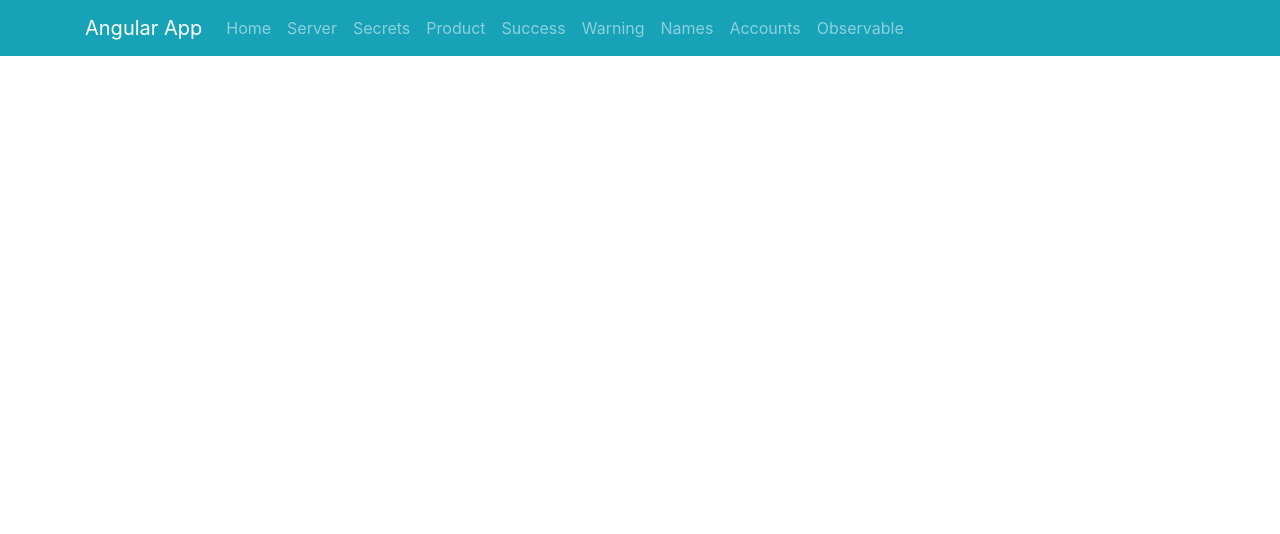
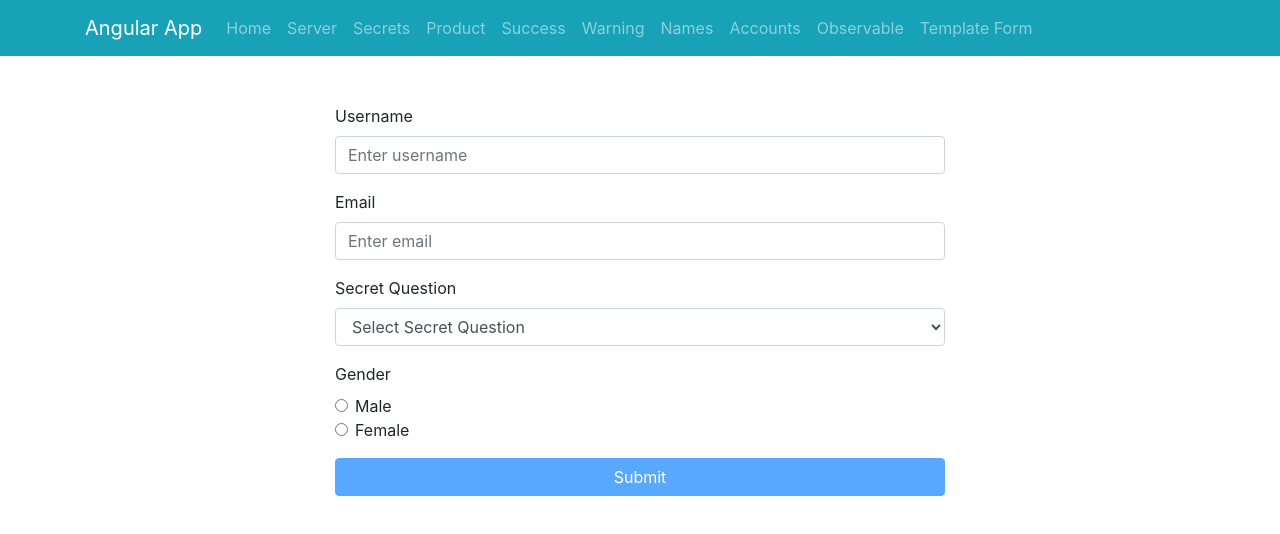
Before and after one commit to Manoj-14/Java-FSD-Phase-5, an Angular app in the folder A01Intro/: page /TemplateForm in a window 1280 px wide. Before the commit this address led to /. Shown: the top 534 px of the page. Built offline with nearby package versions, Linux system fonts and the light colour scheme.

Commit message:
template forms demo-1

```diff
--- a/A01Intro/src/app/app.component.html
+++ b/A01Intro/src/app/app.component.html
@@ -59,6 +59,9 @@
         <li class="nav-item">
           <a routerLink="/Observable" class="nav-link">Observable</a>
         </li>
+        <li class="nav-item">
+          <a routerLink="/TemplateForm" class="nav-link">Template Form</a>
+        </li>
       </ul>
     </div>
   </div>
--- a/A01Intro/src/app/app.module.ts
+++ b/A01Intro/src/app/app.module.ts
@@ -20,6 +20,7 @@ import { AccountComponent } from './accounts/account/account.component';
 import { Route, RouterModule, Routes } from '@angular/router';
 import { HomeComponent } from './home/home.component';
 import { ObservableDemoComponent } from './observable-demo/observable-demo.component';
+import { TemplateFormsComponent } from './template-forms/template-forms.component';
 
 const appRoutes: Routes = [
   { path: '', component: HomeComponent },
@@ -31,6 +32,7 @@ const appRoutes: Routes = [
   { path: 'Names', component: NamesComponent },
   { path: 'Account', component: AccountsComponent },
   { path: 'Observable', component: ObservableDemoComponent },
+  { path: 'TemplateForm', component: TemplateFormsComponent },
 ];
 
 @NgModule({
@@ -52,6 +54,7 @@ const appRoutes: Routes = [
     AccountComponent,
     HomeComponent,
     ObservableDemoComponent,
+    TemplateFormsComponent,
   ],
   imports: [BrowserModule, FormsModule, RouterModule.forRoot(appRoutes)], // Import FormModeule for two way binding
   providers: [],
--- /dev/null
+++ b/A01Intro/src/app/template-forms/template-forms.component.css
@@ -0,0 +1,3 @@
+input.ng-invalid.ng-touched {
+  border: 2px tomato solid;
+}
--- /dev/null
+++ b/A01Intro/src/app/template-forms/template-forms.component.html
@@ -0,0 +1,84 @@
+<div class="container w-50 mt-5">
+  <form (ngSubmit)="onSubmit(f)" #f="ngForm">
+    <div class="form">
+      <div class="form-group">
+        <label for="username">Username</label>
+        <input
+          type="text"
+          placeholder="Enter username"
+          ngModel
+          name="username"
+          class="form-control"
+          required
+          #username="ngModel"
+        />
+        <small
+          class="form-text text-danger"
+          *ngIf="!username.valid && username.touched"
+          >Invalid username</small
+        >
+      </div>
+      <div class="form-group">
+        <label for="email">Email</label>
+        <input
+          type="email"
+          ngModel
+          name="email"
+          placeholder="Enter email"
+          class="form-control"
+          required
+          email
+          #email="ngModel"
+        />
+        <small
+          class="form-text text-danger"
+          *ngIf="!email.valid && email.touched"
+          >Invalid email</small
+        >
+      </div>
+      <div class="form-group">
+        <label for="secret">Secret Question</label>
+        <select ngModel required name="secret" class="form-control">
+          <option value="">Select Secret Question</option>
+          <option value="pet">Your First Pet</option>
+          <option value="car">Your First Car</option>
+        </select>
+      </div>
+      <div class="form-group">
+        <label for="gender">Gender</label>
+        <div class="form-check">
+          <input
+            class="form-check-input"
+            type="radio"
+            ngModel
+            requried
+            name="gender"
+            id="male"
+          />
+          <label class="form-check-label" for="male">Male </label>
+        </div>
+        <div class="form-check">
+          <input
+            requried
+            class="form-check-input"
+            type="radio"
+            ngModel
+            name="gender"
+            id="female"
+            ngModel
+          />
+          <label class="form-check-label" for="female"> Female </label>
+        </div>
+      </div>
+
+      <div class="form-group">
+        <input
+          type="submit"
+          [disabled]="!f.valid"
+          class="btn btn-primary btn-block"
+          value="Submit"
+        />
+      </div>
+    </div>
+  </form>
+</div>
--- /dev/null
+++ b/A01Intro/src/app/template-forms/template-forms.component.ts
@@ -0,0 +1,15 @@
+import { Component } from '@angular/core';
+import { NgForm } from '@angular/forms';
+
+@Component({
+  selector: 'app-template-forms',
+  templateUrl: './template-forms.component.html',
+  styleUrls: ['./template-forms.component.css'],
+})
+export class TemplateFormsComponent {
+  genders: string[] = ['Male', 'Female'];
+  onSubmit(form: NgForm) {
+    console.log(form);
+    console.log(form.value);
+  }
+}
```
